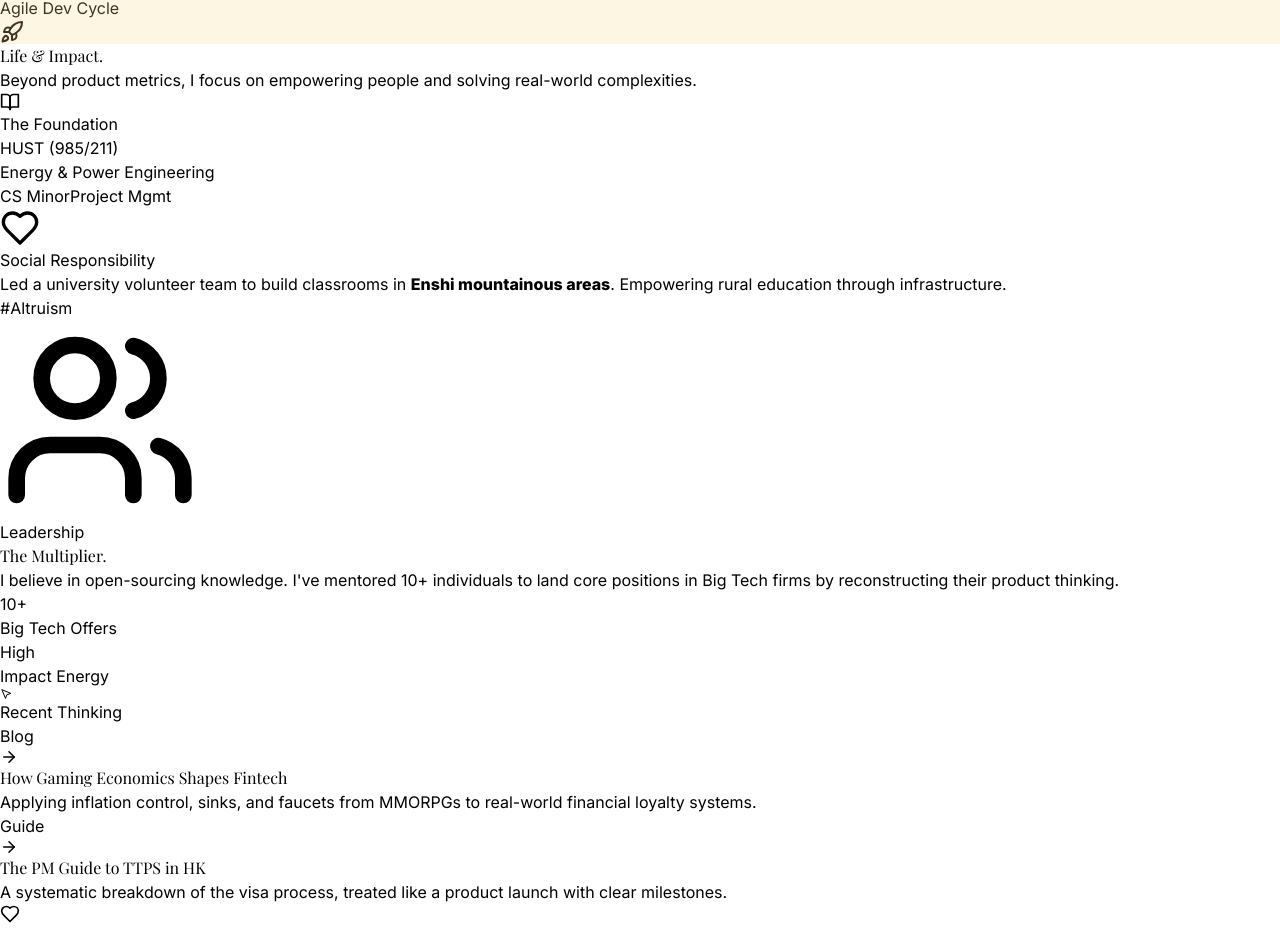
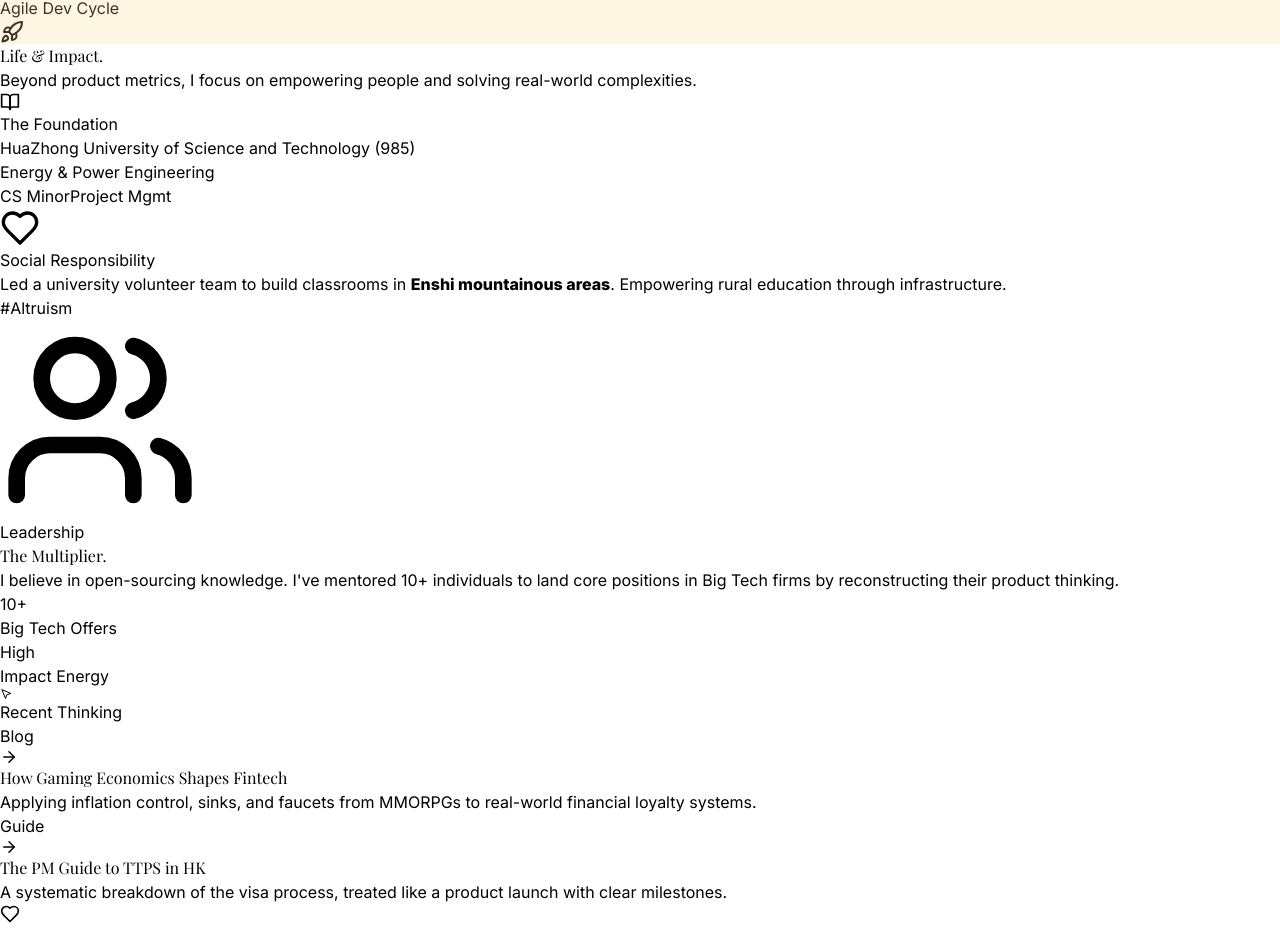
Before and after one commit to chillaong/chillaong.github.io, a React (Vite) app: page / in a window 1280 px wide. Shown: the part 8038-8966 px from the top of the page. Built offline with nearby package versions, Linux system fonts and the light colour scheme; the HTML template or start-up script is replaced by a standard one; a web font is replaced by a local one.

Commit message:
fix: update university name for clarity

```diff
--- a/src/App.jsx
+++ b/src/App.jsx
@@ -437,7 +437,7 @@ const ImpactSection = () => (
             <h3 className="text-xl font-bold">The Foundation</h3>
           </div>
           <div className="p-6 bg-slate-50 rounded-3xl border border-slate-100 relative overflow-hidden group hover:border-blue-200 transition-colors">
-            <h4 className="font-bold text-lg mb-1">HUST (985/211)</h4>
+            <h4 className="font-bold text-lg mb-1">HuaZhong University of Science and Technology (985)</h4>
             <div className="text-sm text-slate-500 mb-4">Energy & Power Engineering</div>
             <div className="flex flex-wrap gap-2">
               <span className="px-2 py-1 bg-white border border-slate-200 rounded text-[10px] font-bold text-slate-600">CS Minor</span>
```
